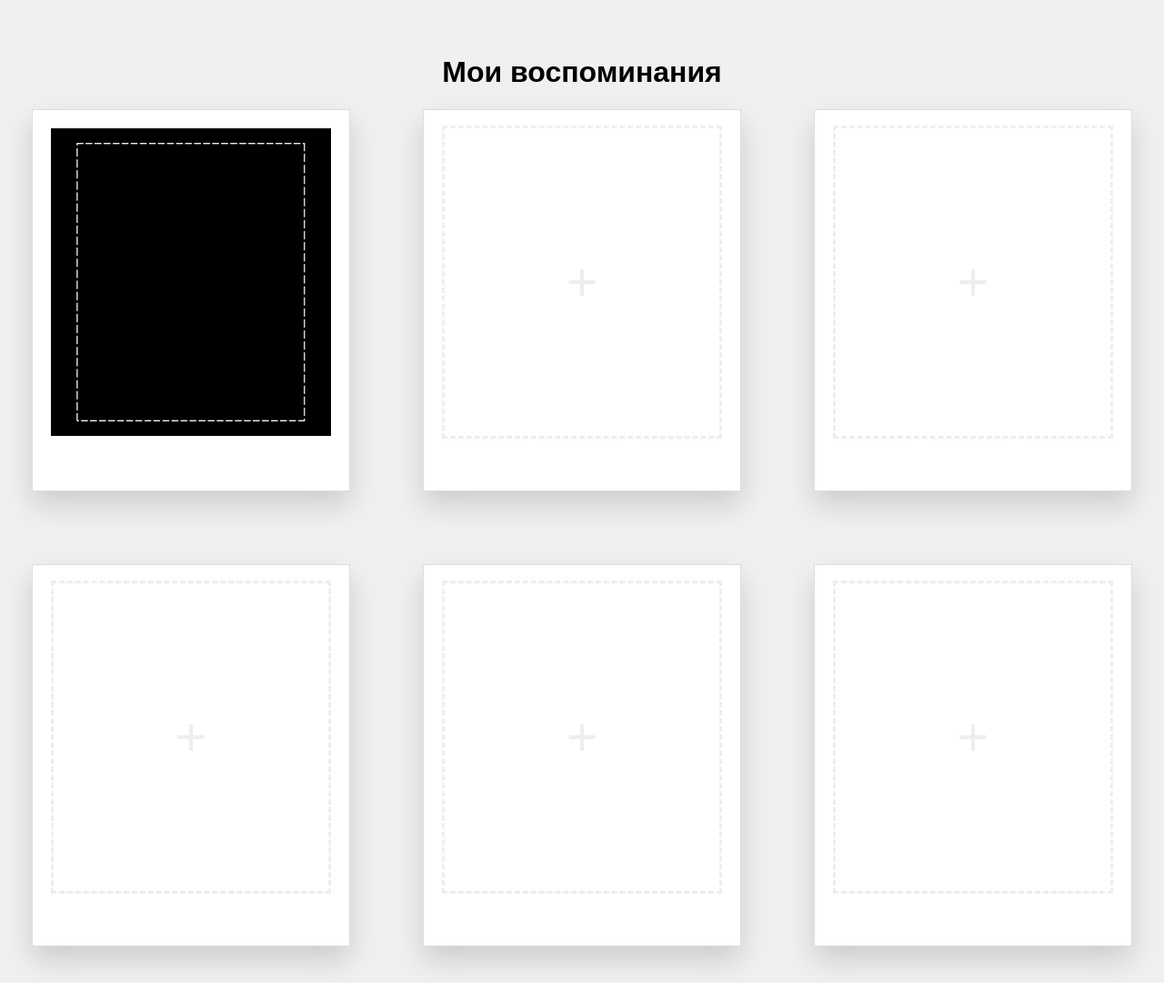
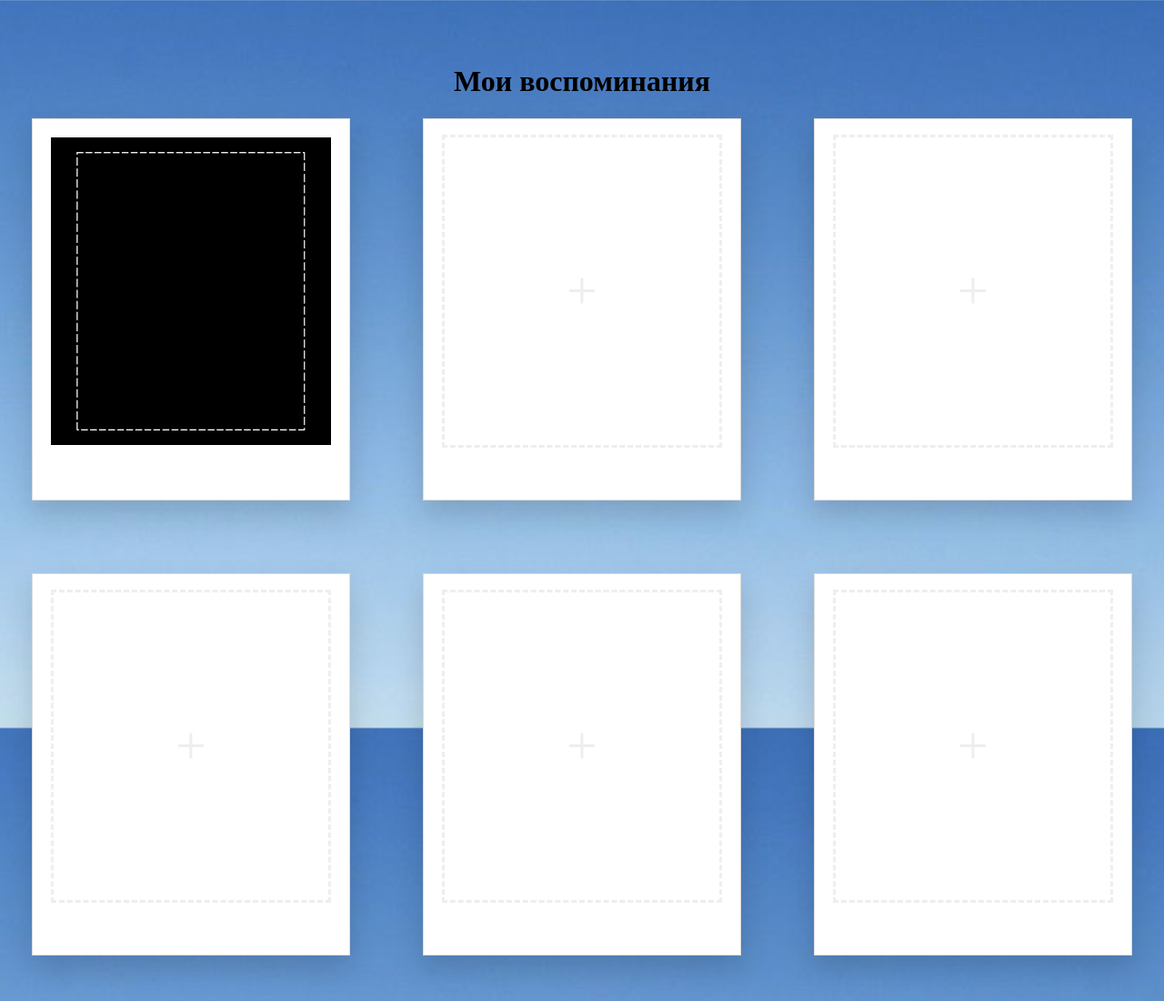
Before and after one commit to kismahovmansur31-crypto/Web-project, a Flask app: page / in a window 1280 px wide. Shown: the whole page at 91% size. Run offline with Flask 3, Linux system fonts and the light colour scheme.

Commit message:
Версия приложения 9

```diff
--- a/templates/index.html
+++ b/templates/index.html
@@ -5,13 +5,16 @@
     <title>Мой Полароид Альбом</title>
     <style>
     body {
-        font-family: sans-serif;
-        display: flex;
-        flex-direction: column;
-        align-items: center;
-        background: #f0f0f0;
-        margin: 0;
-        padding: 40px;
+    background-image: url("{{ url_for('static', filename='images/bg.jpg') }}");
+    background-size: cover;
+    background-attachment: fixed;
+    background-position: center;
+    margin: 0;
+    padding: 50px;
+    display: flex;
+    flex-direction: column;
+    align-items: center;
+    min-height: 100vh;
     }
     .grid {
         display: grid;
```
Also changed, not shown: static/images/Untitled Project (1).jpg (deleted), static/images/bg.jpg (added).
